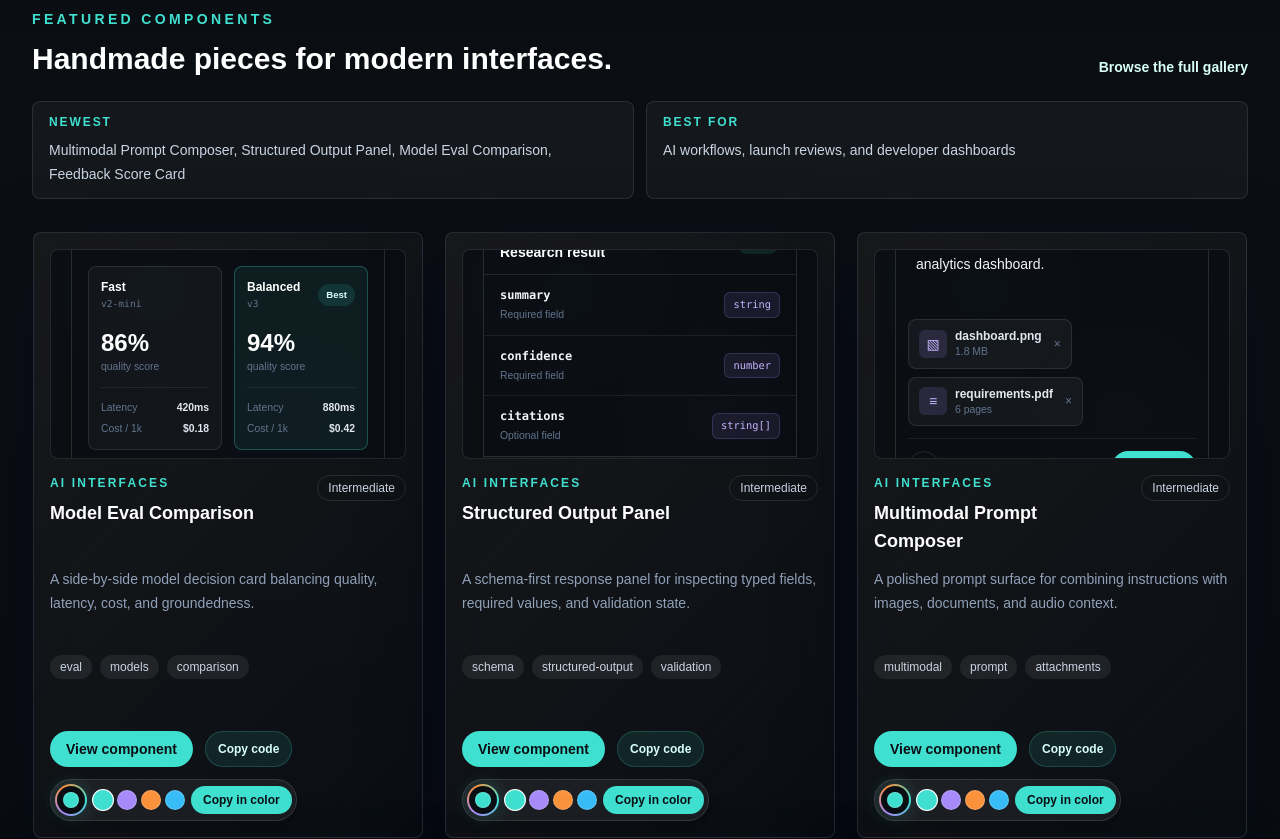
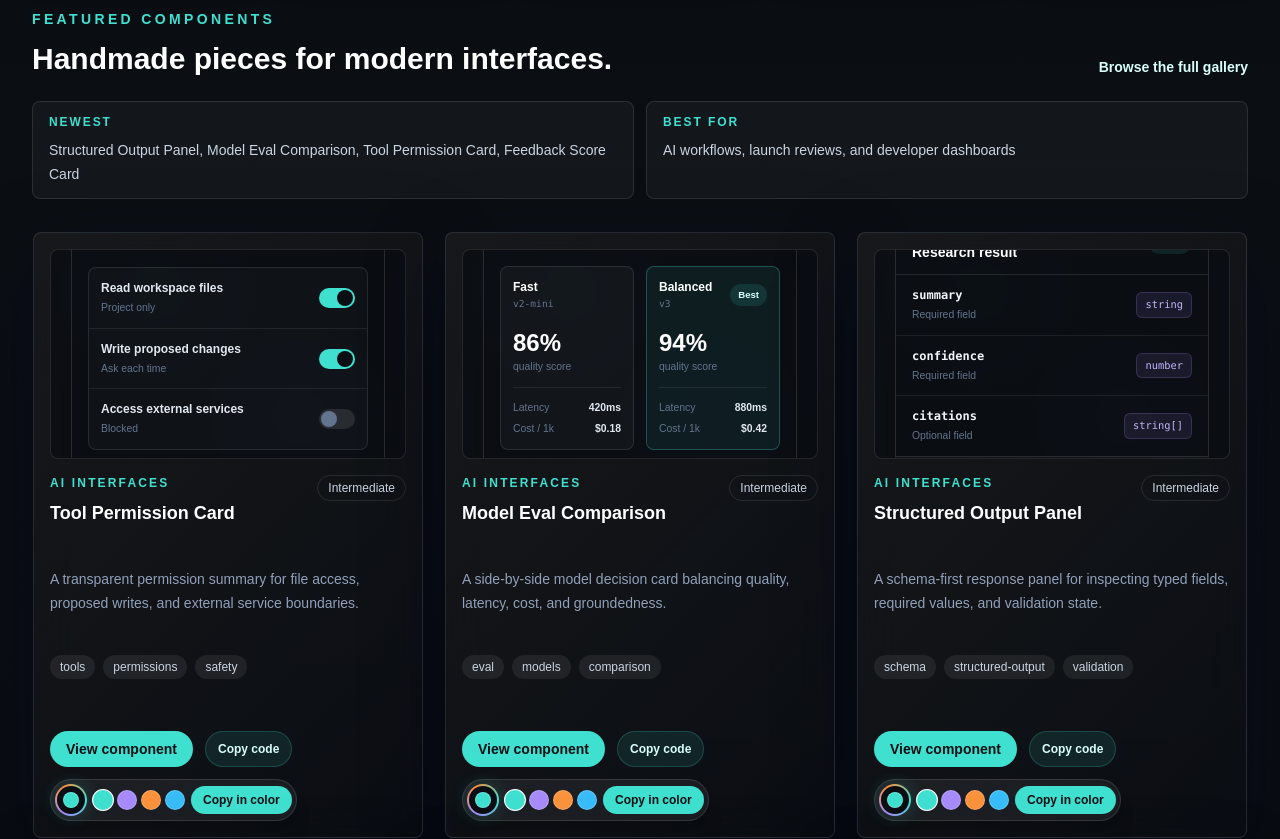
Before and after one commit to edujbarrios/edujbarrios-ui, a Next.js app: page / in a window 1280 px wide. Shown: the part 1300-2139 px from the top of the page. Built offline with nearby package versions, Linux system fonts and the light colour scheme.

Commit message:
add tool permission card (#6)
Co-authored-by: Eduardo J. Barrios <edujbarrios@users.noreply.github.com>

```diff
--- a/components/component-preview.tsx
+++ b/components/component-preview.tsx
@@ -59,6 +59,7 @@ import { ToggleSettingRow } from "@/components/ui/toggle-setting-row";
 import { UsageSparklineCard } from "@/components/ui/usage-sparkline-card";
 import { WebhookEventLog } from "@/components/ui/webhook-event-log";
 import { ToolCallInspector } from "@/components/ui/tool-call-inspector";
+import { ToolPermissionCard } from "@/components/ui/tool-permission-card";
 import { HumanCheckpointCard } from "@/components/ui/human-checkpoint-card";
 import { ContextWindowMeter } from "@/components/ui/context-window-meter";
 import { AgentHandoffCard } from "@/components/ui/agent-handoff-card";
@@ -124,6 +125,7 @@ const previews: Record<ComponentSlug, ComponentType> = {
   "multimodal-prompt-composer": MultimodalPromptComposer,
   "structured-output-panel": StructuredOutputPanel,
   "model-eval-comparison": ModelEvalComparison,
+  "tool-permission-card": ToolPermissionCard,
   "human-checkpoint-card": HumanCheckpointCard,
   "context-window-meter": ContextWindowMeter,
   "agent-handoff-card": AgentHandoffCard,
--- /dev/null
+++ b/components/ui/tool-permission-card.tsx
@@ -0,0 +1,27 @@
+const permissions = [
+  { label: "Read workspace files", scope: "Project only", enabled: true },
+  { label: "Write proposed changes", scope: "Ask each time", enabled: true },
+  { label: "Access external services", scope: "Blocked", enabled: false },
+];
+
+export function ToolPermissionCard() {
+  return (
+    <section className="w-full max-w-sm rounded-xl border border-white/12 bg-[#0b0f14]/92 p-4 shadow-2xl">
+      <header className="flex items-start justify-between gap-4">
+        <div><p className="text-xs font-semibold uppercase tracking-[0.18em] text-[#40E0D0]">Tool access</p><h3 className="mt-1 text-base font-bold text-white">Workspace permissions</h3></div>
+        <span className="rounded-full bg-[#40E0D0]/10 px-2.5 py-1 text-[0.65rem] font-bold text-[#d8fffb]">Restricted</span>
+      </header>
+      <ul className="mt-4 divide-y divide-white/8 rounded-lg border border-white/10 bg-white/[0.025]">
+        {permissions.map((permission) => (
+          <li key={permission.label} className="flex items-center justify-between gap-4 px-3 py-3">
+            <div><p className="text-xs font-semibold text-slate-200">{permission.label}</p><p className="mt-1 text-[0.65rem] text-slate-500">{permission.scope}</p></div>
+            <span role="img" aria-label={permission.enabled ? "Allowed" : "Blocked"} className={permission.enabled ? "relative h-5 w-9 rounded-full bg-[#40E0D0]" : "relative h-5 w-9 rounded-full bg-white/10"}>
+              <span className={permission.enabled ? "absolute right-0.5 top-0.5 h-4 w-4 rounded-full bg-[#0b0f14]" : "absolute left-0.5 top-0.5 h-4 w-4 rounded-full bg-slate-500"} />
+            </span>
+          </li>
+        ))}
+      </ul>
+      <button type="button" className="mt-3 w-full rounded-full border border-white/12 px-4 py-2.5 text-xs font-bold text-slate-200 transition hover:border-[#40E0D0]/35 hover:text-white">Review access policy</button>
+    </section>
+  );
+}
--- a/data/component-code.ts
+++ b/data/component-code.ts
@@ -1104,6 +1104,28 @@ export function ModelEvalComparison() {
     </section>
   );
 }`,
+  "tool-permission-card": `const permissions = [
+  { label: "Read workspace files", scope: "Project only", enabled: true },
+  { label: "Write proposed changes", scope: "Ask each time", enabled: true },
+  { label: "Access external services", scope: "Blocked", enabled: false },
+];
+
+export function ToolPermissionCard() {
+  return (
+    <section className="w-full max-w-sm rounded-xl border border-white/12 bg-[#0b0f14]/92 p-4 shadow-2xl">
+      <header className="flex items-start justify-between gap-4"><div><p className="text-xs font-semibold uppercase tracking-[0.18em] text-[#40E0D0]">Tool access</p><h3 className="mt-1 text-base font-bold text-white">Workspace permissions</h3></div><span className="rounded-full bg-[#40E0D0]/10 px-2.5 py-1 text-[0.65rem] font-bold text-[#d8fffb]">Restricted</span></header>
+      <ul className="mt-4 divide-y divide-white/8 rounded-lg border border-white/10 bg-white/[0.025]">
+        {permissions.map((permission) => (
+          <li key={permission.label} className="flex items-center justify-between gap-4 px-3 py-3">
+            <div><p className="text-xs font-semibold text-slate-200">{permission.label}</p><p className="mt-1 text-[0.65rem] text-slate-500">{permission.scope}</p></div>
+            <span role="img" aria-label={permission.enabled ? "Allowed" : "Blocked"} className={permission.enabled ? "relative h-5 w-9 rounded-full bg-[#40E0D0]" : "relative h-5 w-9 rounded-full bg-white/10"}><span className={permission.enabled ? "absolute right-0.5 top-0.5 h-4 w-4 rounded-full bg-[#0b0f14]" : "absolute left-0.5 top-0.5 h-4 w-4 rounded-full bg-slate-500"} /></span>
+          </li>
+        ))}
+      </ul>
+      <button type="button" className="mt-3 w-full rounded-full border border-white/12 px-4 py-2.5 text-xs font-bold text-slate-200">Review access policy</button>
+    </section>
+  );
+}`,
   "feedback-score-card": `const ratings = [
   { label: "Useful", value: "94%" },
   { label: "Clear", value: "89%" },
--- a/lib/components.ts
+++ b/lib/components.ts
@@ -730,6 +730,18 @@ export const components: ComponentItem[] = [
     featured: true,
   },
   {
+    slug: "tool-permission-card",
+    name: "Tool Permission Card",
+    description: "A transparent permission summary for file access, proposed writes, and external service boundaries.",
+    category: "AI Interfaces",
+    tags: ["tools", "permissions", "safety"],
+    difficulty: "Intermediate",
+    code: componentCode["tool-permission-card"],
+    usage: `<ToolPermissionCard />`,
+    accessibility: "Each permission includes a textual scope and an accessible allowed or blocked state, so switches never rely on color alone.",
+    featured: true,
+  },
+  {
     slug: "feedback-score-card",
     name: "Feedback Score Card",
     description: "A reviewer feedback summary for beta launches, QA passes, and design reviews.",
```
